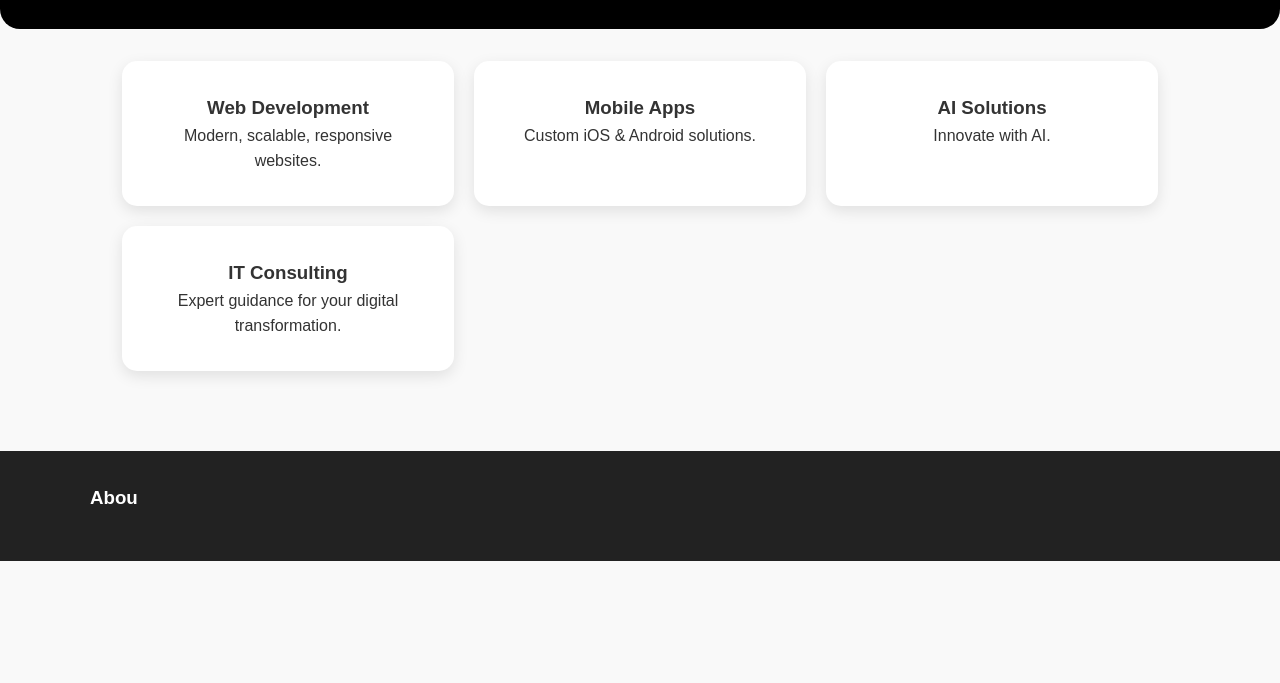
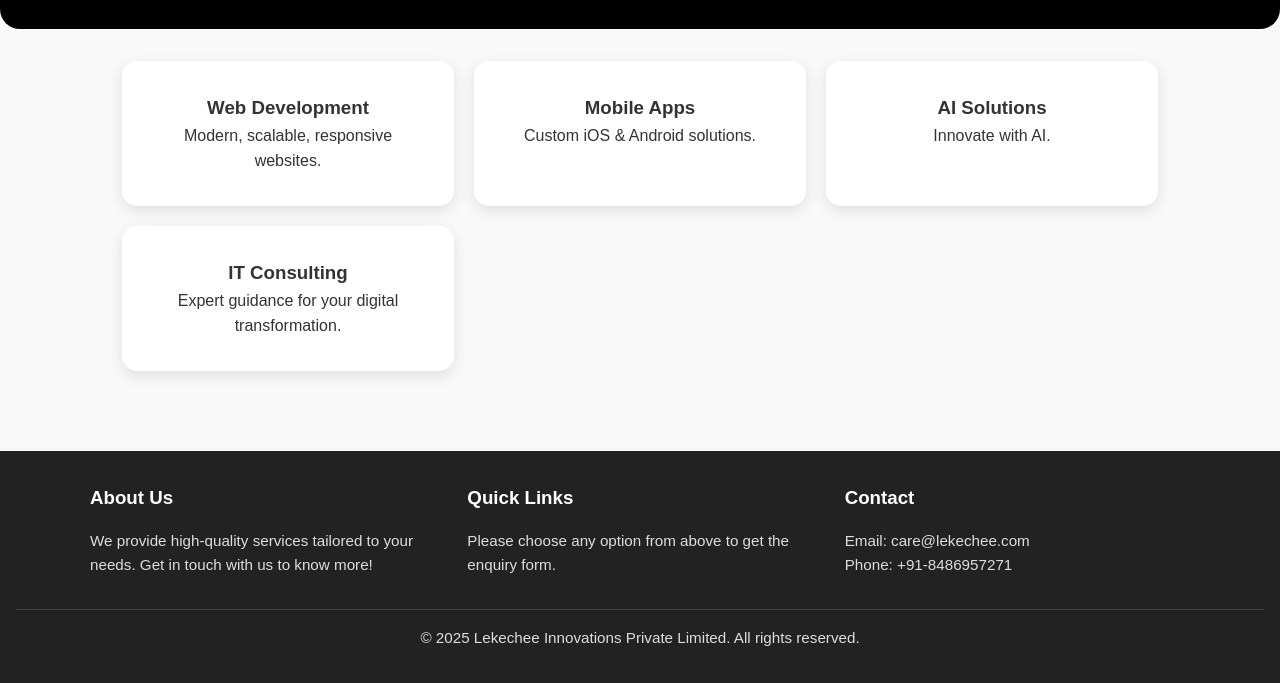
Before and after one commit to lekechee/lekechee.github.io, a plain HTML site: page docs/lekechee-technologies/lekechee-technologies-homepage.html in a window 1280 px wide. Shown: the part 125-808 px from the top of the page. Drawn offline with Linux system fonts and the light colour scheme.

Commit message:
fixed the footer for lekechee-technologies

```diff
--- a/docs/lekechee-technologies/lekechee-technologies-homepage.html
+++ b/docs/lekechee-technologies/lekechee-technologies-homepage.html
@@ -246,4 +246,34 @@
   <footer class="footer">
     <div class="footer-container">
       <div class="footer-about">
-        <h3>Abou
+        <h3>About Us</h3>
+        <p>We provide high-quality services tailored to your needs. Get in touch with us to know more!</p>
+      </div>
+
+      <div class="footer-links">
+        <h3>Quick Links</h3>
+        <ul>
+          <!-- <li><a href="#">Home</a></li> -->
+          <!-- <li><a href="#gallery">Products</a></li> -->
+          <!-- <li><a href="#enquiry">Enquiry</a></li> -->
+          <!-- <li><a href="mailto:sales@mysite.com">Contact</a></li> -->
+          <p>Please choose any option from above to get the enquiry form.</p>
+        </ul>
+      </div>
+
+      <div class="footer-contact">
+        <h3>Contact</h3>
+        <!-- <p>Email: <a href="care@lekechee.com">care@lekechee.com</a></p> -->
+        <!-- <p>Phone: <a href="tel:+91-8486957271">+91-8486957271</a></p> -->
+        <p>Email: care@lekechee.com</p>
+        <p>Phone: +91-8486957271</p>
+      </div>
+    </div>
+
+    <div class="footer-bottom">
+      <p>&copy; 2025 Lekechee Innovations Private Limited. All rights reserved.</p>
+    </div>
+  </footer>
+
+</body>
+</html>
```
